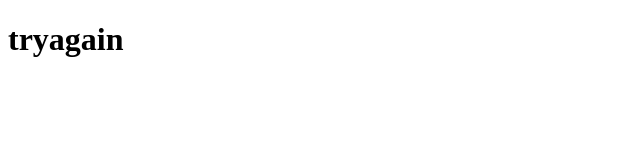
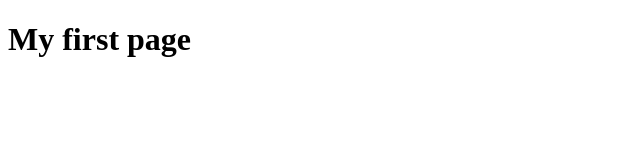
Before and after one commit to H0K4S/test.2, a plain HTML site: page index.html in a window 1280 px wide. Shown: the whole page, without its empty margins (0-640 px from the left). Drawn offline with Linux system fonts and the light colour scheme.

Commit message:
Add files via upload

```diff
--- a/index.html
+++ b/index.html
@@ -4,9 +4,9 @@
 <head>
     <meta charset="UTF-8">
     <meta name="viewport" content="width" initial-scale="1.0">
-    <title>Document</title>
+    <title>page</title>
 </head>
 <body>
-    <H1>tryagain</H1>
+    <H1>My first page</H1>
 </body>
 </html>
```
Also changed, not shown: 1 other file.
